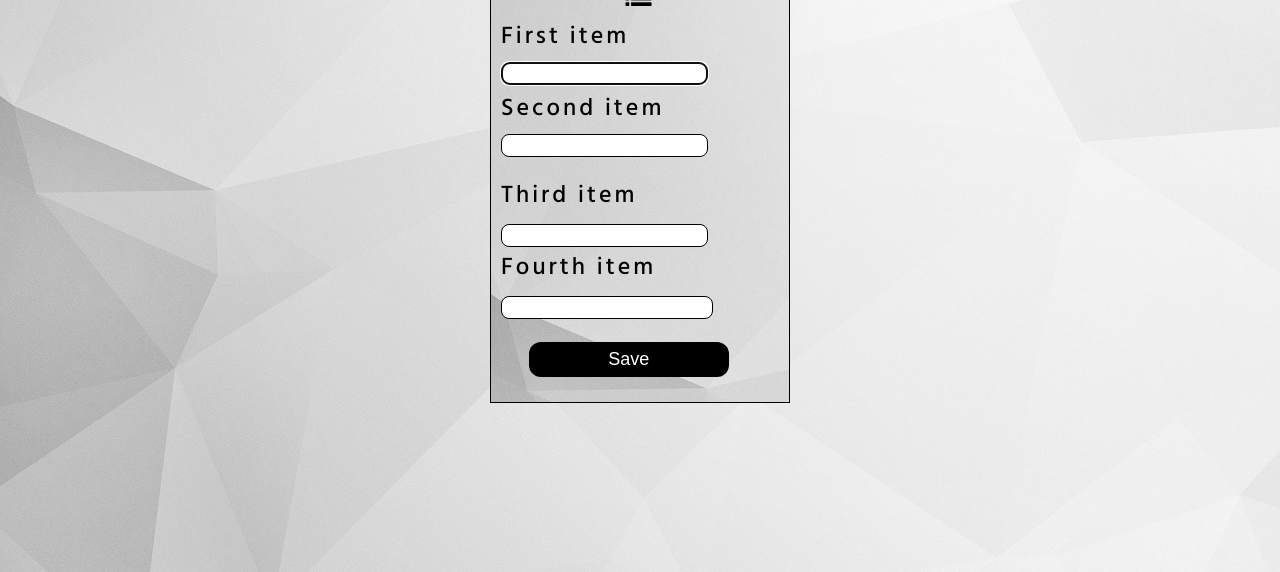
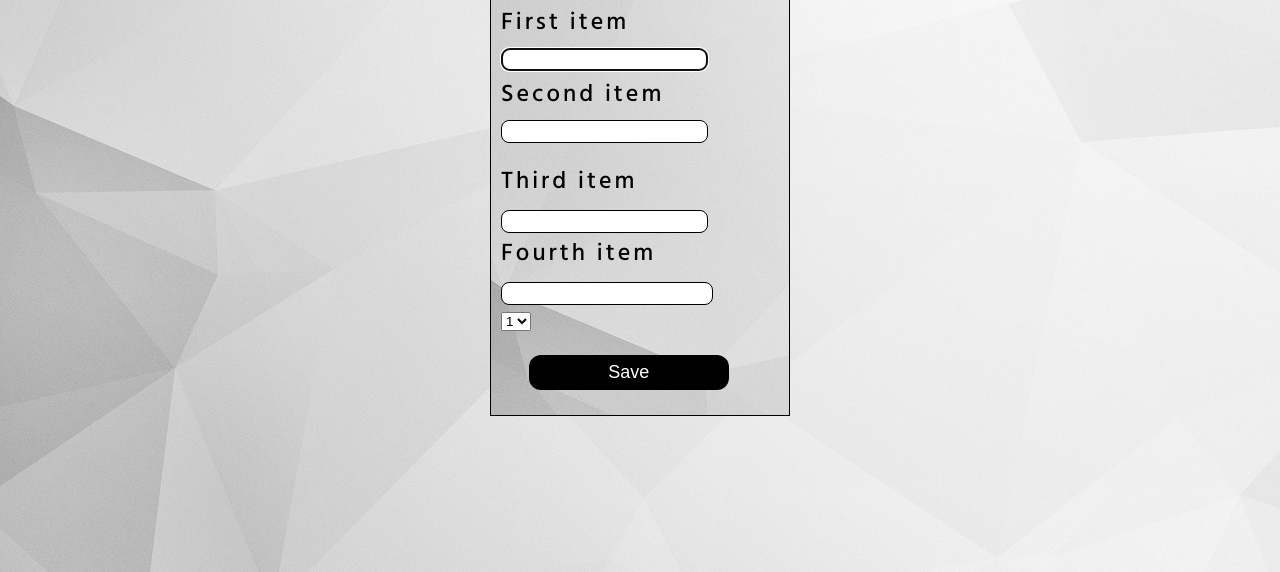
Before and after one commit to AnnaSepita/gitbook, a plain HTML site: page index.html in a window 1280 px wide. Both pictures are taken after a click on the button "Add". Shown: the part 228-800 px from the top of the page. Drawn offline with nearby package versions, Linux system fonts and the light colour scheme.

Commit message:
Update index.html

```diff
--- a/index.html
+++ b/index.html
@@ -64,6 +64,15 @@
                                 <input type="email" name="email" wrap="soft" id="formEmail0"  required  >
                             </p>
                             </div>
+                            <div>
+                                <select>
+                                    <option id="n1">1</option>
+                                     <option  id="n2">2</option>
+                                     <option  id="n3">3</option>
+                                     <option  id="n4">4</option>
+                                     <option  id="n5">5</option>
+                                </select>
+                            </div>
                             <p>
                                 <input class="addSave" id="addSave" title="Save" type="submit" value="Save">
                                 <input class="addSave" id="addSave2" type="button" title="Save"  value="Save">
```
